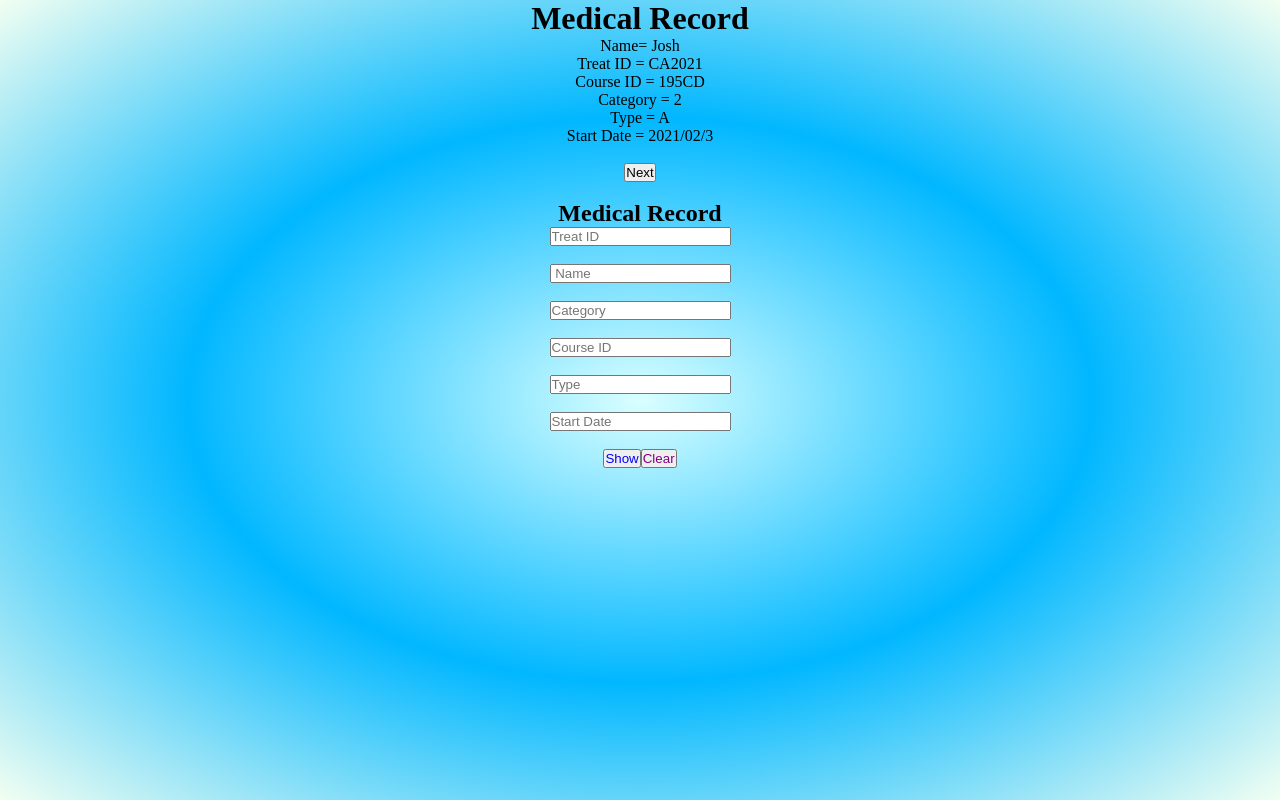
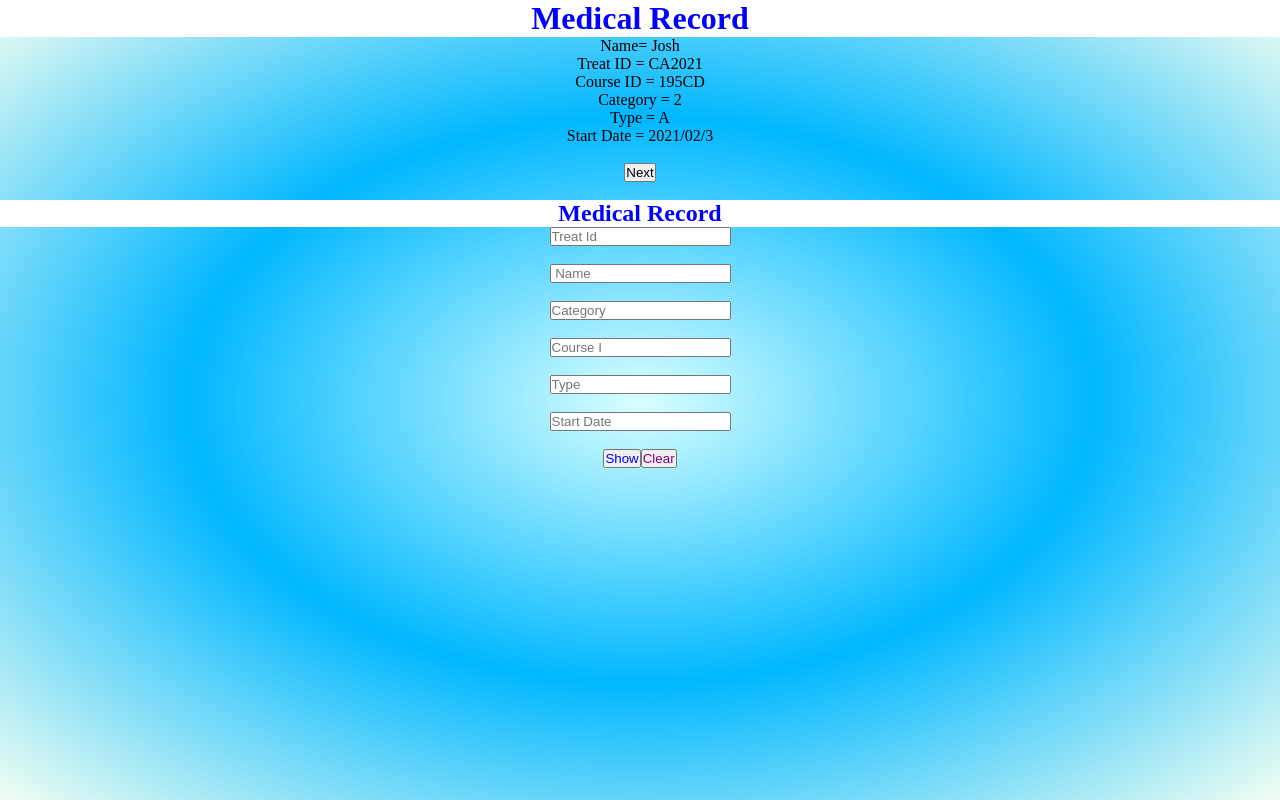
Before and after one commit to cAyusha/Medical-Treatment, a React (Create React App) app: page / in a window 1280 px wide. Built offline with nearby package versions, Linux system fonts and the light colour scheme.

Commit message:
2 files modified

```diff
--- a/src/App.js
+++ b/src/App.js
@@ -24,14 +24,14 @@ const StartDate = "2021/02/3";
 export default function App() {
   return (
     <div>
-      <h1> Medical Record </h1>
+      <h1 style={{color: "blue", background: "white"}}>Medical Record</h1>
      <MedicalTreatment name = {Name} id = {TreatId} courseid =
      {TreatCourseId} type={TreatType} category ={TreatCategory} startdate = {StartDate}/>
      <br/>
      <button onclick= {clickHandler}> Next </button>
      <br/> <br/>
-     {<h2> Medical Record </h2> }
-     {<MedicalTreatmentPanel/> }
+     <h2 style={{color: "blue", backgroundColor: "white"}}>Medical Record</h2>
+     <MedicalTreatmentPanel/>
 
 
 
--- a/src/MedicalTreatmentPanel.js
+++ b/src/MedicalTreatmentPanel.js
@@ -35,7 +35,7 @@ function MedicalTreatmentPanel(){
   return(
       <div>
 
-          <input placeholder="Treat ID" value={treatId}  onChange = { e => setTreatId(e.target.value)}  ></input>
+          <input placeholder="Treat Id" value={treatId}  onChange = { e => setTreatId(e.target.value)}  ></input>
 
           <br/><br/>
 
@@ -46,7 +46,7 @@ function MedicalTreatmentPanel(){
           <input placeholder="Category " value={treatCategory} onChange = { e => setTreatCategory(e.target.value)}  ></input>
 
           <br/><br/>
-          <input placeholder="Course ID " value={treatCourseId}  onChange = { e => setTreatCourseId(e.target.value)}  ></input>
+          <input placeholder="Course I " value={treatCourseId}  onChange = { e => setTreatCourseId(e.target.value)}  ></input>
 
 
           <br/><br/>
```
